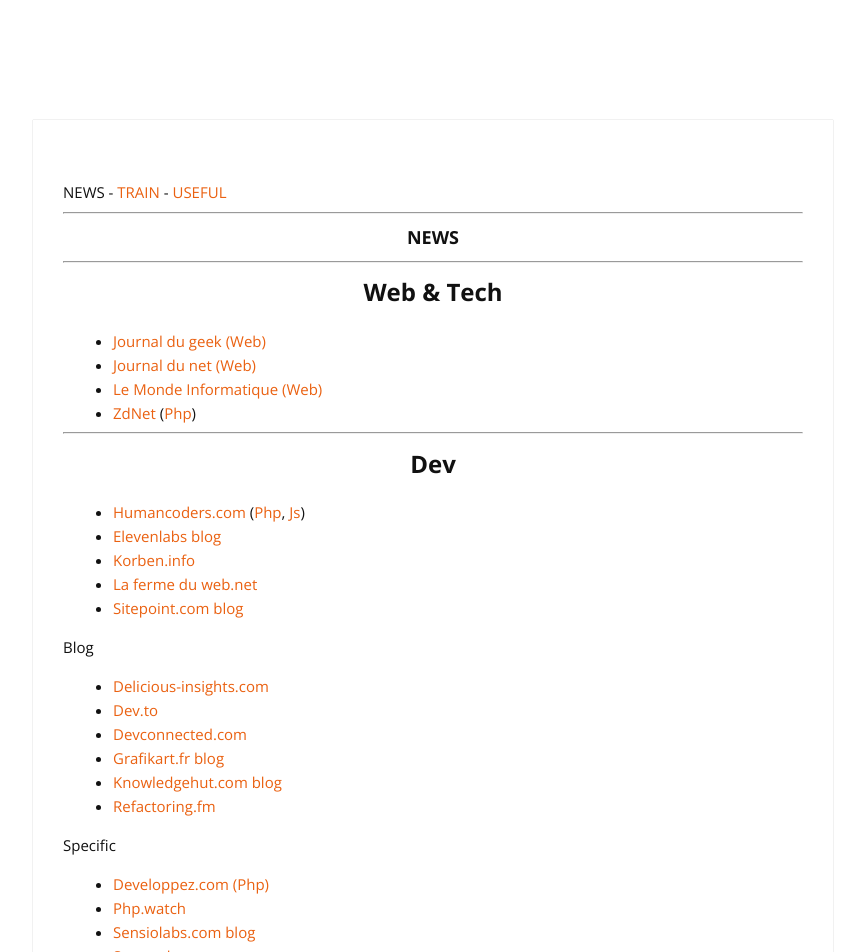
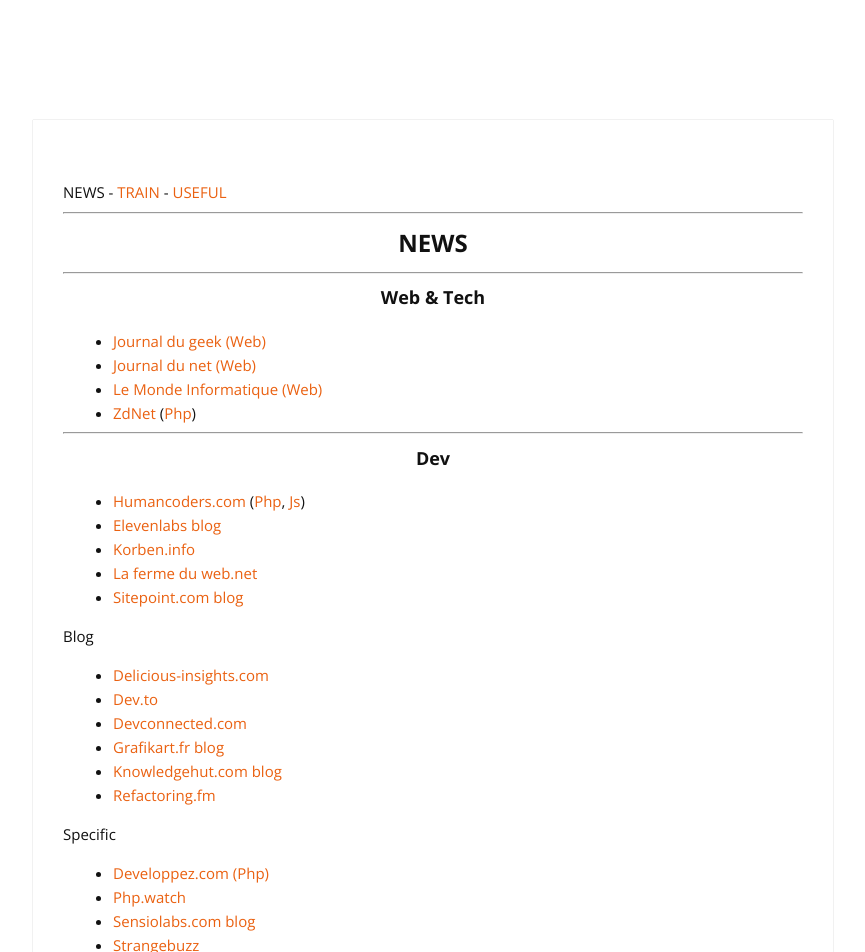
Before and after one commit to cylmat/cylmat.github.io, a Jekyll site: the page built from _pages/news.md, in a window 1280 px wide. Shown: the top 952 px of the page, without its empty margins (207-1072 px from the left). Built offline with Jekyll 4.4.1, drawn with Linux system fonts in a browser that asks for light colours; nearby versions of some CDN libraries.

Commit message:
Update news.md

```diff
--- a/_pages/news.md
+++ b/_pages/news.md
@@ -7,10 +7,10 @@
 NEWS - [TRAIN](https://cylmat.github.io/train) - [USEFUL](https://cylmat.github.io/useful)
 
 ---
-### <center>NEWS</center>
+## <center>NEWS</center>
 ---
 
-## <center>Web & Tech</center>
+### <center>Web & Tech</center>
 
 - [Journal du geek (Web)](https://www.journaldugeek.com/category/sur-le-web)
 - [Journal du net (Web)](https://www.journaldunet.com/web-tech)
@@ -19,7 +19,7 @@
 
 ---
 
-## <center>Dev</center>
+### <center>Dev</center>
 
 - [Humancoders.com](https://news.humancoders.com) ([Php](https://news.humancoders.com/t/php), [Js](https://news.humancoders.com/t/javascript))
 - [Elevenlabs blog](https://blog.eleven-labs.com)
@@ -57,7 +57,7 @@
 
 ---
 
-## <center>CULTURE</center>
+### <center>CULTURE</center>
 
 - [![](https://www.lhistoire.fr/themes/custom/lhistoire/favicon.ico) L'Histoire](https://www.lhistoire.fr)
 - [![](https://www.encyclopaedia-universalis.fr/blog/wp-content/uploads/2017/10/cropped-fav-icon-32x32.png) Universalis](https://www.universalis.fr)
```
